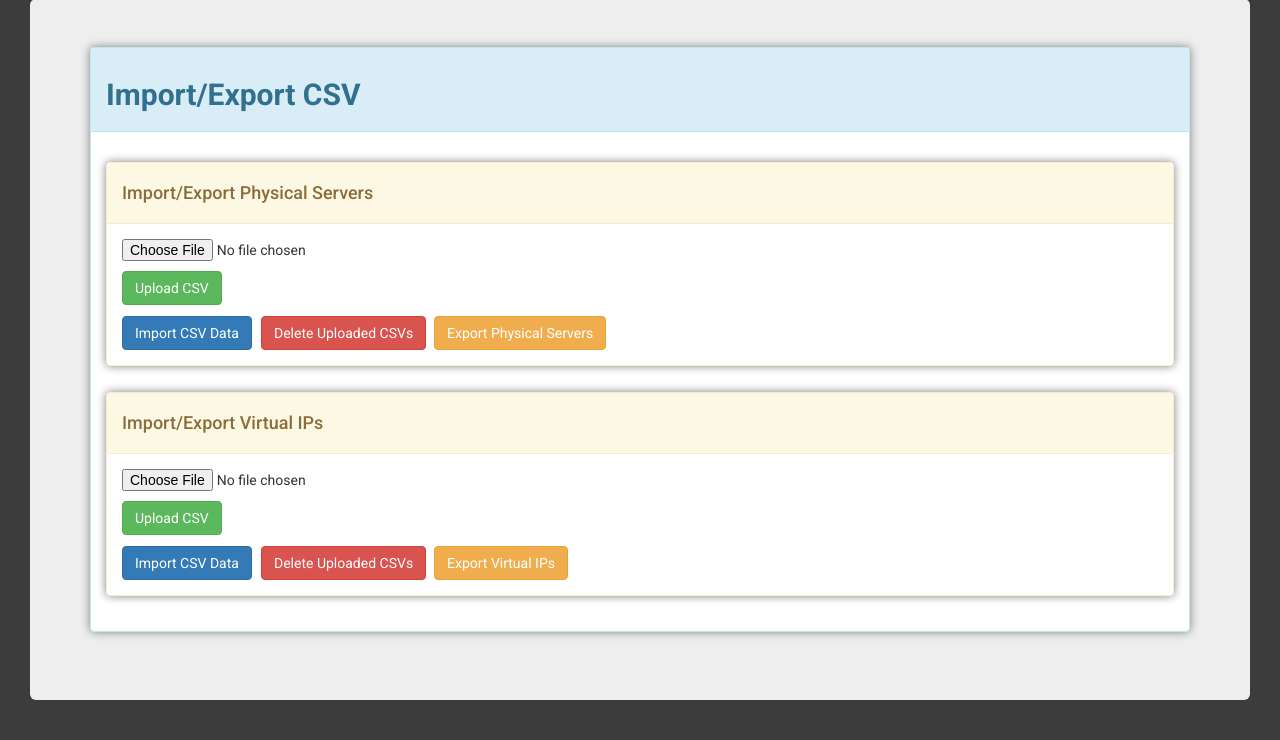
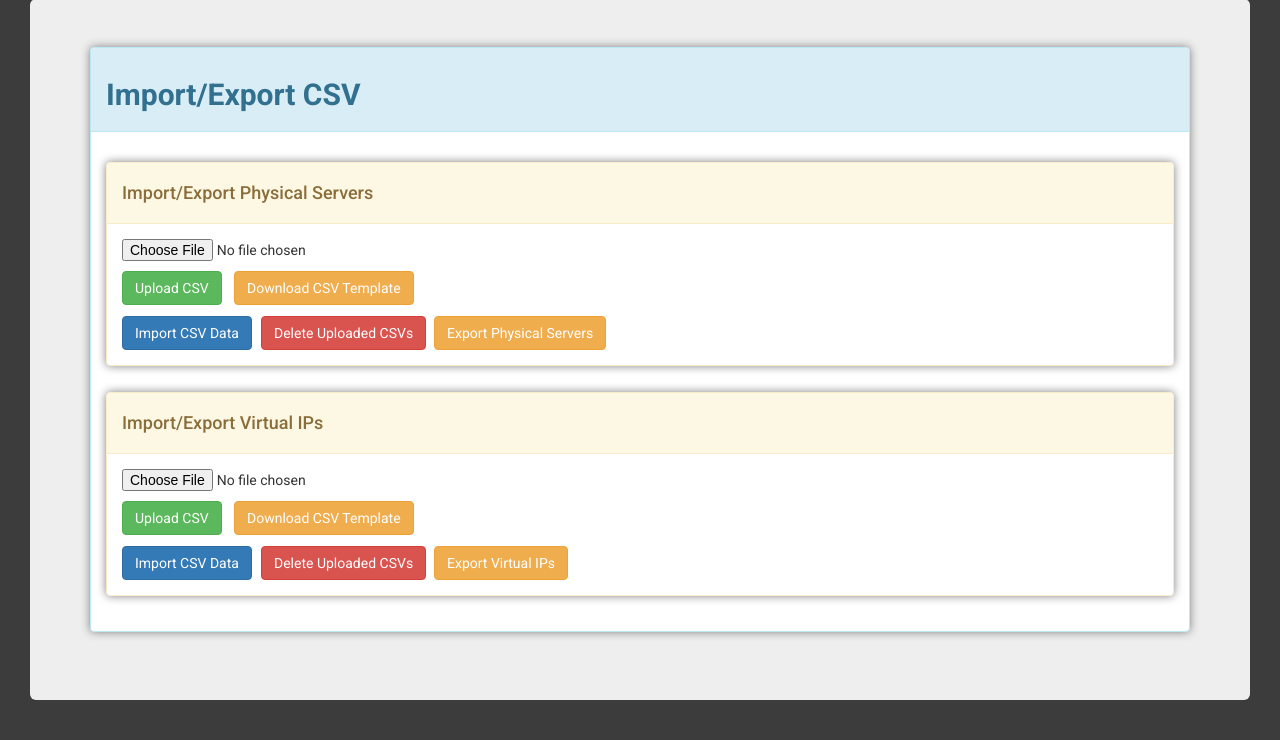
Before and after one commit to nirbo/journal, a Django app: page /journal/importExportCsv/ in a window 1280 px wide. Shown: the part 75-815 px from the top of the page. Run offline with Django 3.2, Linux system fonts and the light colour scheme; some libraries are stand-ins or nearby versions.

Commit message:
Added empty CSV templates and a button to download them in the Import/Export section

```diff
--- a/journal/urls.py
+++ b/journal/urls.py
@@ -12,6 +12,8 @@ urlpatterns = [
     url(r'^exportPhysicalServers/$', views.export_physical_servers, name='export_physical_servers'),
     url(r'^exportVirtualIPs/$', views.export_virtual_ips, name='export_virtual_ips'),
     url(r'^deleteAllCSVs/$', views.delete_all_csvs, name='delete_all_csvs'),
+    url(r'^downloadPhysicalCSVTemplate/$', views.download_physical_csv_template, name='download_physical_csv_template'),
+    url(r'^downloadVirtualCSVTemplate/$', views.download_virtual_csv_template, name='download_virtual_csv_template'),
     url(r'^add_server/$', views.add_server_form_view, name='add_server_form'),
     url(r'^show_servers/', views.show_servers, name='show_servers'),
     url(r'^search/(?P<pattern>.*)$', views.search, name='search'),
--- a/journal/views.py
+++ b/journal/views.py
@@ -139,6 +139,9 @@ def export_physical_servers(request):
         response['Content-Disposition'] = 'attachment; filename={}'.format(smart_str(os.path.basename(export_file)))
         response['X-Sendfile'] = smart_str(export_file)
 
+        if os.path.isfile(export_file):
+            os.remove(export_file)
+
         return response
 
     except Exception:
@@ -166,12 +169,36 @@ def export_virtual_ips(request):
         response['Content-Disposition'] = 'attachment; filename={}'.format(smart_str(os.path.basename(export_file)))
         response['X-Sendfile'] = smart_str(export_file)
 
+        if os.path.isfile(export_file):
+            os.remove(export_file)
+
         return response
 
     except Exception:
         messages.error(request, 'Failed to export virtual IPs CSV file')
 
     return HttpResponseRedirect('/journal/importExportCsv/')
+
+
+def download_physical_csv_template(request):
+    physical_servers_template_file = 'media/csv/import_templates/physical_server_template.csv'
+
+    response = HttpResponse(open(physical_servers_template_file, 'rb'), content_type='application/force-download')
+    response['Content-Disposition'] = 'attachment; filename={}'.format(smart_str(os.path.basename(physical_servers_template_file)))
+    response['X-Sendfile'] = smart_str(physical_servers_template_file)
+
+    return response
+
+
+def download_virtual_csv_template(request):
+    virtual_ips_template_file = 'media/csv/import_templates/virtual_ips_template.csv'
+
+    response = HttpResponse(open(virtual_ips_template_file, 'rb'), content_type='application/force-download')
+    response['Content-Disposition'] = 'attachment; filename={}'.format(
+        smart_str(os.path.basename(virtual_ips_template_file)))
+    response['X-Sendfile'] = smart_str(virtual_ips_template_file)
+
+    return response
 
 
 def delete_all_csvs(request):
--- a/media/csv/import/virtual_ips_import.csv
+++ /dev/null
@@ -1,2 +0,0 @@
-id,name,mgmt_IP,data_IP_1,data_IP_2,bmc_IP,owner,location
-,Test 16,34.11.240.199,176.167.12.12,71.21.37.90,115.87.37.90,5,2
--- /dev/null
+++ b/media/csv/import_templates/physical_server_template.csv
@@ -0,0 +1 @@
+id,name,mgmt_IP,data_IP_1,data_IP_2,bmc_IP,owner,location
--- /dev/null
+++ b/media/csv/import_templates/virtual_ips_template.csv
@@ -0,0 +1 @@
+id,ip_address,netmask,vlan,data_IP_1,data_IP_2,owner,location
--- a/static/css/import_export_csv.css
+++ b/static/css/import_export_csv.css
@@ -1,9 +1,5 @@
 #virtual-ips {
     margin-top: 2.5%;
-}
-
-.upload-csv-button {
-    margin-top: 1%;
 }
 
 .import-export-buttons-container {
@@ -14,6 +10,11 @@
     margin-right: 0.5%;
 }
 
+.button-spacing-template {
+    margin-right: 0.5%;
+    margin-left: 0.35%;
+}
+
 h2 {
     font-weight: bold;
 }
--- a/static/js/utils.js
+++ b/static/js/utils.js
@@ -214,6 +214,15 @@ function exportVirtualCsv() {
     });
 }
 
+function downloadPhysicalCSVTemplate() {
+    var redirect = '/journal/downloadPhysicalCSVTemplate/';
+    window.location.href = redirect
+}
+
+function downloadVirtualCSVTemplate() {
+    var redirect = '/journal/downloadVirtualCSVTemplate/';
+    window.location.href = redirect
+}
 
 window.setTimeout(function () {
     $(".alert-danger, .alert-success").fadeTo(500, 0).slideUp(500, function () {
--- a/templates/journal/import_export_csv.html
+++ b/templates/journal/import_export_csv.html
@@ -40,7 +40,10 @@
                                 {% csrf_token %}
                                 {{ form.file }}
 
-                                <input type="submit" id="physical-servers-submit" name="physical-servers-submit" value="Upload CSV" class="btn btn-success upload-csv-button hvr-grow-shadow">
+                                <div class="import-export-buttons-container">
+                                    <input type="submit" id="physical-servers-submit" name="physical-servers-submit" value="Upload CSV" class="btn btn-success button-spacing hvr-grow-shadow">
+                                    <input type="button" value="Download CSV Template" class="btn btn-warning button-spacing-template hvr-grow-shadow" onclick="downloadPhysicalCSVTemplate()">
+                                </div>
                             </form>
 
                             <div class="import-export-buttons-container">
@@ -50,6 +53,7 @@
                             </div>
                         </div>
                     </div>
+
                     <div id="virtual-ips" class="panel panel-warning">
                         <div class="panel-heading">
                             <h4>Import/Export Virtual IPs</h4>
@@ -59,7 +63,10 @@
                                 {% csrf_token %}
                                 {{ form.file }}
 
-                                <input type="submit" id="virtual-ips-submit" name="virtual-ips-submit" value="Upload CSV" class="btn btn-success upload-csv-button hvr-grow-shadow">
+                                <div class="import-export-buttons-container">
+                                    <input type="submit" id="virtual-ips-submit" name="virtual-ips-submit" value="Upload CSV" class="btn btn-success button-spacing hvr-grow-shadow">
+                                    <input type="button" value="Download CSV Template" class="btn btn-warning button-spacing-template hvr-grow-shadow" onclick="downloadVirtualCSVTemplate()">
+                                </div>
                             </form>
 
                             <div class="import-export-buttons-container">
```
Also changed, not shown: media/csv/export/physical_servers_export.csv (deleted, +0 -10 lines), media/csv/export/virtual_ips_export.csv (deleted, +0 -10 lines).
